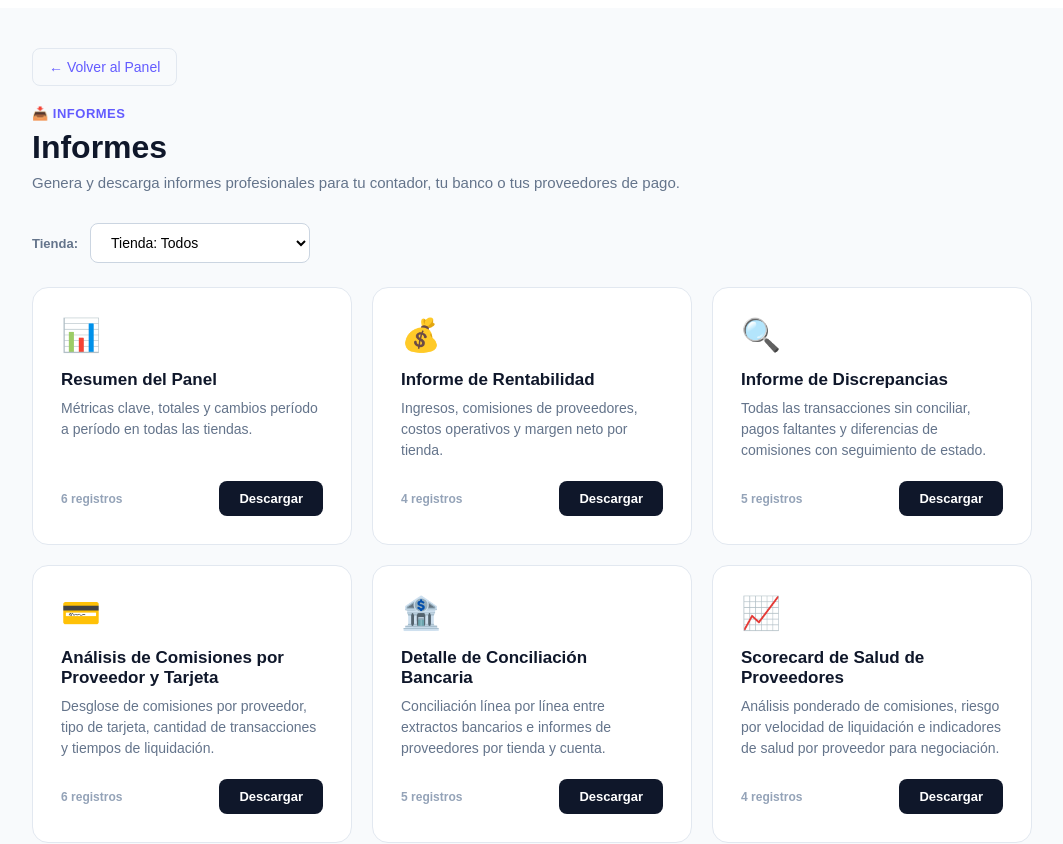
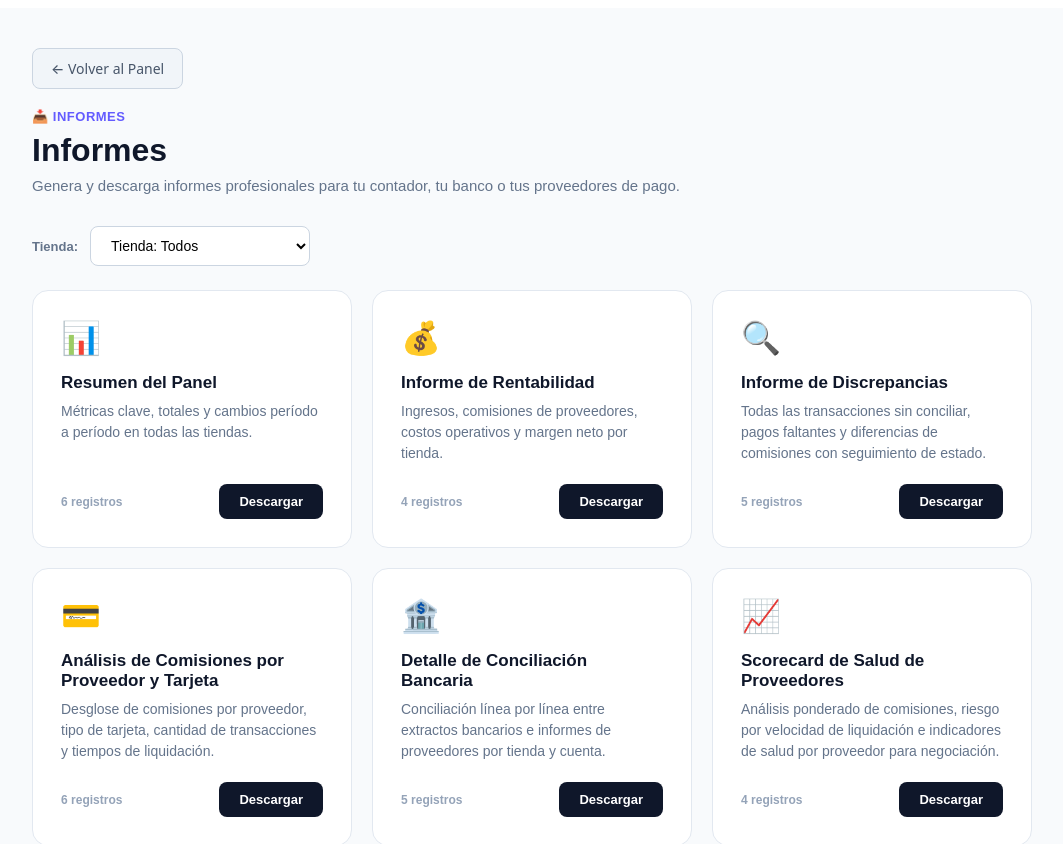
Before and after one commit to gerardobirkhofer-lab/clearflow-frontend, a React (Vite) app: page /reports in a window 1280 px wide. Shown: the top 844 px of the page, without its empty margins (108-1171 px from the left). Built offline with nearby package versions, Linux system fonts and the light colour scheme.

Commit message:
fix: BackButton usa <a> nativo para navegación segura

```diff
--- a/src/components/BackButton.tsx
+++ b/src/components/BackButton.tsx
@@ -1,5 +1,3 @@
-import { Link } from 'react-router-dom';
-
 interface BackButtonProps {
   to?: string;
   label?: string;
@@ -7,33 +5,23 @@ interface BackButtonProps {
 
 export default function BackButton({ to = '/dashboard', label = '← Volver al Panel' }: BackButtonProps) {
   return (
-    <Link
-      to={to}
-      onClick={() => window.scrollTo(0, 0)}
+    <a
+      href={to}
       style={{
-        background: '#f8fafc',
-        border: '1px solid #e2e8f0',
+        display: 'inline-block',
+        padding: '10px 18px',
+        marginBottom: 20,
+        backgroundColor: '#f1f5f9',
+        border: '1px solid #cbd5e1',
         borderRadius: 8,
-        color: '#635bff',
-        cursor: 'pointer',
+        color: '#475569',
         fontSize: 14,
         fontWeight: 500,
-        marginBottom: 20,
-        padding: '10px 16px',
-        display: 'inline-flex',
-        alignItems: 'center',
-        gap: 8,
         textDecoration: 'none',
-        transition: 'all 0.2s'
-      }}
-      onMouseEnter={(e) => {
-        (e.currentTarget as HTMLAnchorElement).style.background = '#f1f5f9';
-      }}
-      onMouseLeave={(e) => {
-        (e.currentTarget as HTMLAnchorElement).style.background = '#f8fafc';
+        fontFamily: 'system-ui, -apple-system, sans-serif'
       }}
     >
       {label}
-    </Link>
+    </a>
   );
 }
```
